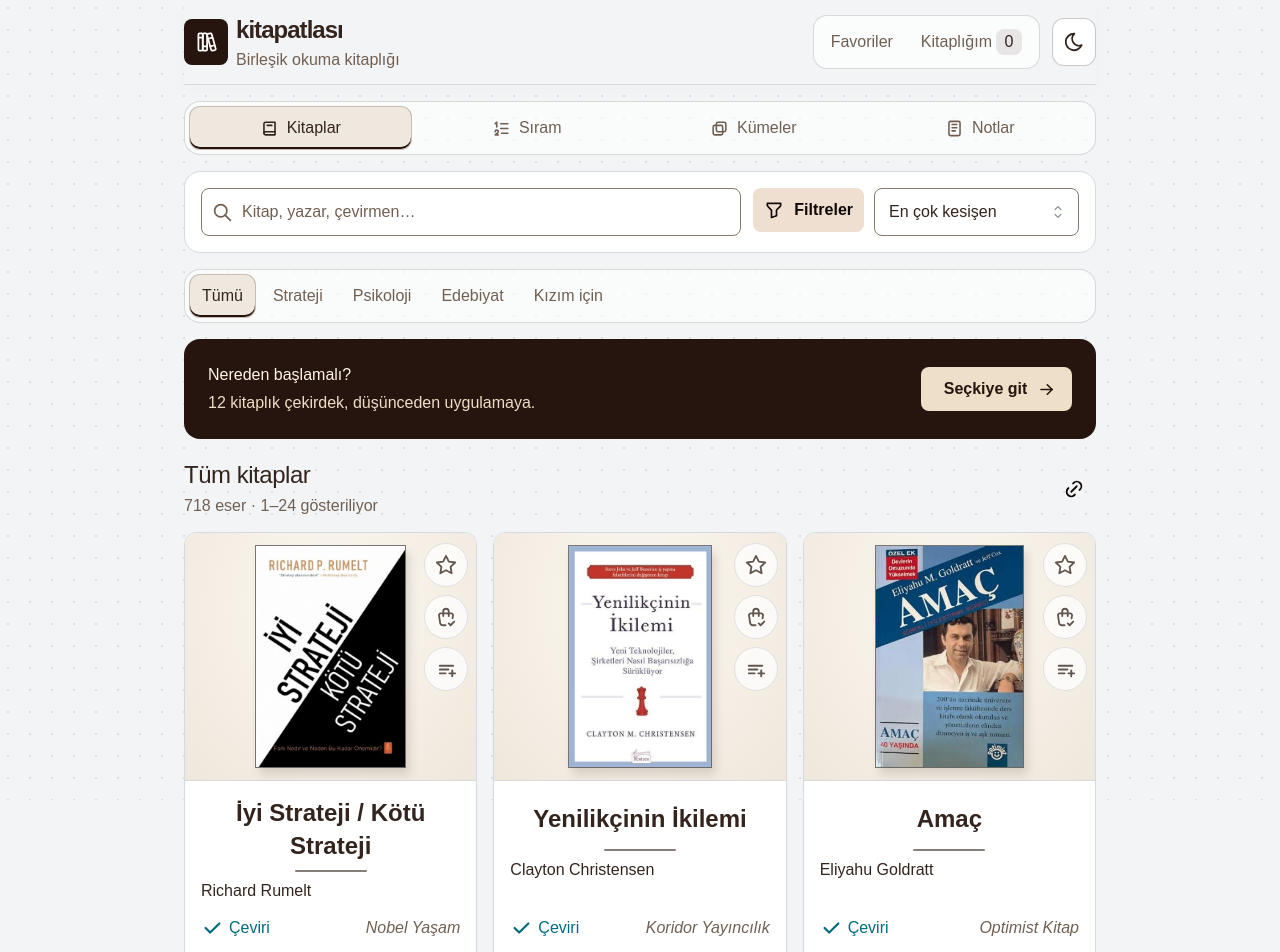
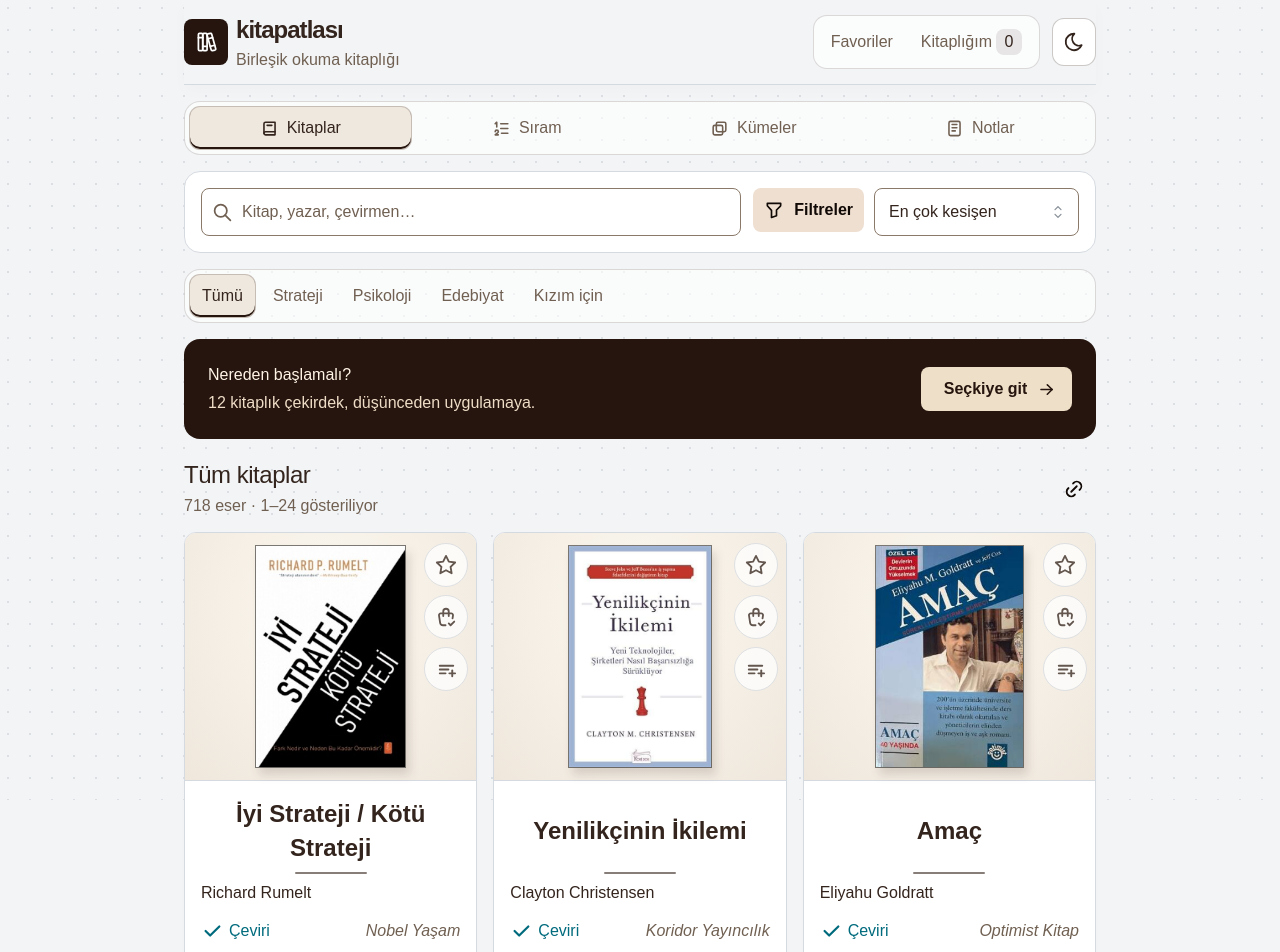
Before and after one commit to karacaismail/kitaps, a React (Vite) app: page / in a window 1280 px wide. Shown: the top 952 px of the page. Built offline with nearby package versions, Linux system fonts and the light colour scheme; the HTML template or start-up script is replaced by a standard one.

Commit message:
Kart başlıklarını iki satırda sabitle

```diff
--- a/src/styles.css
+++ b/src/styles.css
@@ -182,6 +182,17 @@ body{color:var(--ink)}.mantine-Input-input{border-color:var(--control-line);colo
 .book-card h3::after { content: ""; display: block; width: 72px; max-width: 40%; height: 2px; margin: 8px auto 0; border-radius: 999px; background: color-mix(in srgb, var(--accent-text) 55%, transparent); }
 .book-card h3,
 .book-card .title-button { width: 100%; text-align: center; }
+.book-card .title-button {
+ display: -webkit-box;
+ height: 2.8em;
+ min-height: 2.8em;
+ overflow: hidden;
+ -webkit-box-orient: vertical;
+ -webkit-line-clamp: 2;
+ line-clamp: 2;
+ line-height: 1.4;
+ align-content: start;
+}
 .translation-status-mark { display: inline-flex; align-items: center; justify-content: center; flex: 0 0 22px; height: 22px; }
 .translation-status[data-status=available] { color: #006b7d; }
 .translation-status[data-status=unavailable] { color: #9c302b; }
```
Also changed, not shown: 1 other file (tests, documents, lock files or other folders).
